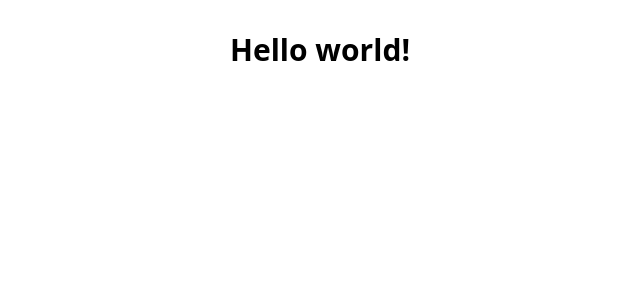
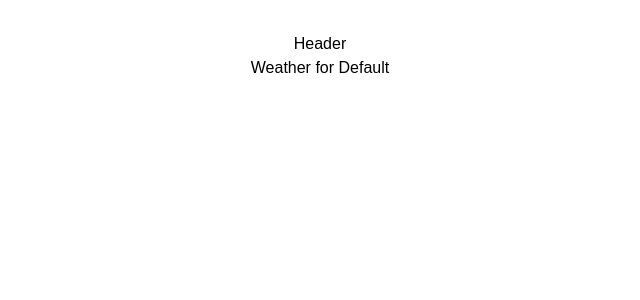
Before and after one commit to Virkkunen/weather, a React (Vite) app: page / in a window 1280 px wide. Shown: the top 300 px of the page, without its empty margins (320-960 px from the left). Built offline with nearby package versions, Linux system fonts and the light colour scheme; what @catppuccin/tailwindcss would draw is missing.

Commit message:
feat: create city context

```diff
--- a/src/App.tsx
+++ b/src/App.tsx
@@ -1,13 +1,17 @@
-import './App.css'
+import './App.css';
+import Header from './components/Header';
+import Weather from './components/Weather';
+import { CityProvider } from './context/CityProvider';
 
 function App() {
   return (
-    <div>
-      <h1 className="text-3xl font-bold bg-base text-pink">
-        Hello world!
-      </h1>
-    </div>
-  )
+    <CityProvider>
+      <div>
+        <Header />
+        <Weather />
+      </div>
+    </CityProvider>
+  );
 }
 
-export default App
+export default App;
--- /dev/null
+++ b/src/components/Header.tsx
@@ -0,0 +1,11 @@
+import React from 'react'
+
+const Header = () => {
+  return (
+    <div>
+      <h1 className='hover:font-mono'>Header</h1>
+    </div>
+  )
+}
+
+export default Header;
--- /dev/null
+++ b/src/components/Weather.tsx
@@ -0,0 +1,12 @@
+import React, { useContext } from 'react'
+import { CityContext } from '../context/CityContext'
+
+const Weather = () => {
+  const { city } = useContext(CityContext);
+
+  return (
+    <div>Weather for { city }</div>
+  )
+}
+
+export default Weather
--- /dev/null
+++ b/src/context/CityContext.tsx
@@ -0,0 +1,11 @@
+import { createContext } from "react";
+
+type CityContexType = {
+  city: string,
+  setCity: (city: string) => void;
+};
+
+export const CityContext = createContext<CityContexType>({
+  city: '',
+  setCity: () => {},
+});
--- /dev/null
+++ b/src/context/CityProvider.tsx
@@ -0,0 +1,16 @@
+import { useState } from "react";
+import { CityContext } from "./CityContext";
+
+type CityProviderProps = {
+  children: React.ReactNode;
+};
+
+export const CityProvider = ({ children }: CityProviderProps) => {
+  const [ city, setCity ] = useState('Default');
+
+  return (
+    <CityContext.Provider value={{ city, setCity }}>
+      { children }
+    </CityContext.Provider>
+  );
+};
--- a/tailwind.config.js
+++ b/tailwind.config.js
@@ -2,10 +2,14 @@
 export default {
   content: [
     "./index.html",
-    "./src/*.{js,ts,jsx,tsx}"
+    "./src/**/*.{js,ts,jsx,tsx}"
   ],
   theme: {
     extend: {},
+    fontFamily: {
+      sans: ['"Fira Sans"', 'sans-serif'],
+      mono: ['Fira Code', 'monospace']
+    }
   },
   plugins: [
     require('@catppuccin/tailwindcss')({
```
